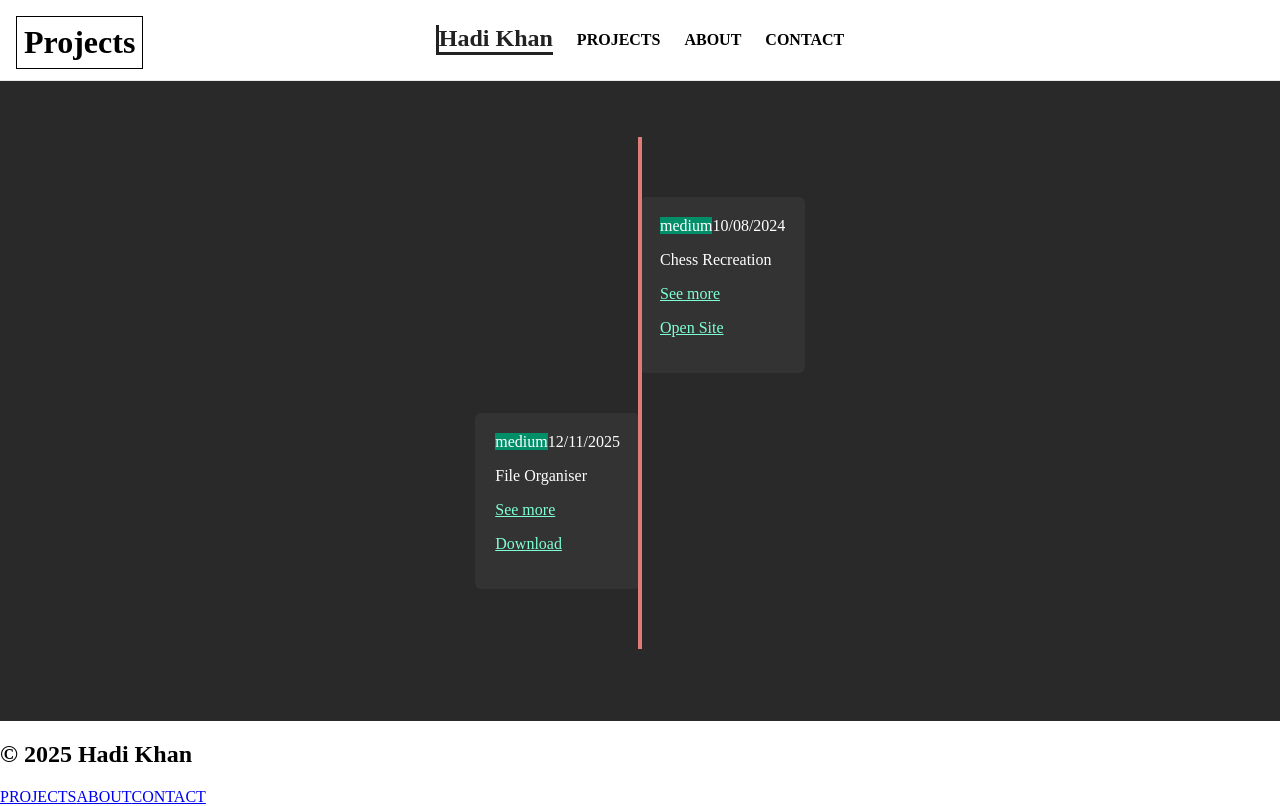
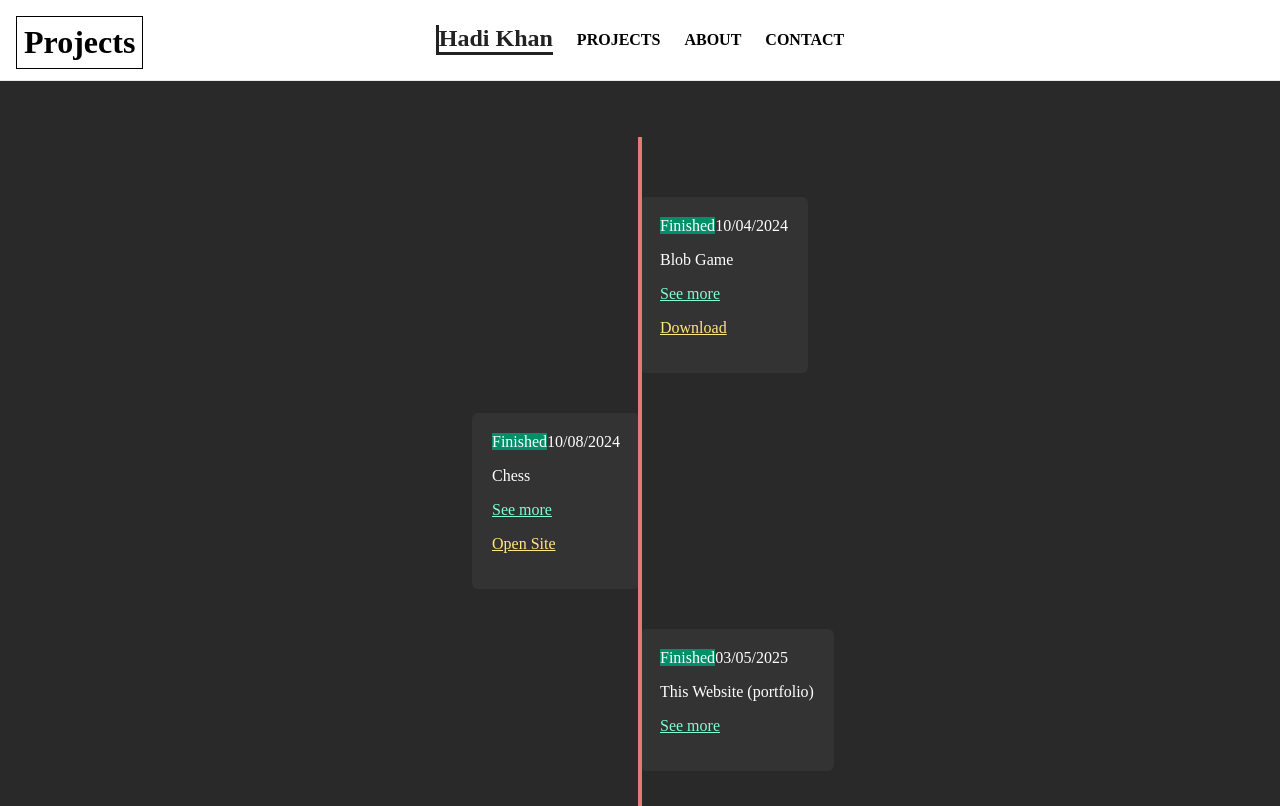
Before and after one commit to Hadookhan/my-portfolio, a React (Vite) app: page /Projects in a window 1280 px wide. Shown: the top 806 px of the page. Built offline with nearby package versions, Linux system fonts and the light colour scheme.

Commit message:
Modified projects json and attempt to fix url redirect

```diff
--- a/src/App.jsx
+++ b/src/App.jsx
@@ -6,6 +6,9 @@ import Contact from './pages/Contact';
 import Navbar from './components/Navbar';
 import Footer from './components/Footer';
 import ChessGame from './projects/ChessGame';
+import BlobGame from './projects/BlobGame';
+import FileOrganiser from './projects/FileOrganiser';
+import PortoflioSite from './projects/PorfolioSite';
 
 function App() {
   return (
@@ -13,10 +16,13 @@ function App() {
     <Navbar />
         <Routes>
           <Route path="/" element={<Home />} />
-          <Route path="/projects" element={<Projects />} />
-          <Route path="/about" element={<About />} />
-          <Route path="/contact" element={<Contact />} />
-          <Route path="/projects/ChessGame" element={<ChessGame />} />
+          <Route path="/Projects" element={<Projects />} />
+          <Route path="/About" element={<About />} />
+          <Route path="/Contact" element={<Contact />} />
+          <Route path="/Projects/ChessGame" element={<ChessGame />} />
+          <Route path="/Projects/BlobGame" element={<BlobGame />} />
+          <Route path="/Projects/FileOrganiser" element={<FileOrganiser />} />
+          <Route path="/Projects/PortfolioSite" element={<PortoflioSite />} />
         </Routes>
     <Footer></Footer>
     </>
--- a/src/css/timelineitem.css
+++ b/src/css/timelineitem.css
@@ -40,6 +40,9 @@
   max-width: 260px;
 }
 
-.link {
+.source-link {
     color: aquamarine;
 }
+.access-link {
+    color: rgb(255, 232, 127);
+}
--- a/src/helpers/TimeLineData.json
+++ b/src/helpers/TimeLineData.json
@@ -1,8 +1,25 @@
 [
     {
-        "name": "Chess Recreation",
+        "name": "Blob Game",
+        "created": "10/04/2024",
+        "links": {
+            "source": {
+                "url": "/BlobGame",
+                "text": "See more"
+            },
+            "access": {
+                "url": "https://github.com/Hadookhan/blob/releases/download/latest/blob-main.zip",
+                "text": "Download"
+            }
+        },
+        "category": {
+            "tag": "Finished",
+            "colour": "#018f69"
+        }
+    },
+    {
+        "name": "Chess",
         "created": "10/08/2024",
-        "desc": "My own recreation of Chess",
         "links": {
             "source": {
                 "url": "/ChessGame",
@@ -14,17 +31,30 @@
             }
         },
         "category": {
-            "tag": "medium",
+            "tag": "Finished",
+            "colour": "#018f69"
+        }
+    },
+    {
+        "name": "This Website (portfolio)",
+        "created": "03/05/2025",
+        "links": {
+            "source": {
+                "url": "/PortfolioSite",
+                "text": "See more"
+            }
+        },
+        "category": {
+            "tag": "Finished",
             "colour": "#018f69"
         }
     },
     {
         "name": "File Organiser",
         "created": "12/11/2025",
-        "desc": "Organises files based on file extension",
         "links": {
             "source": {
-                "url": "/FileOrganizer",
+                "url": "/FileOrganiser",
                 "text": "See more"
             },
             "access": {
@@ -33,7 +63,7 @@
             }
         },
         "category": {
-            "tag": "medium",
+            "tag": "Finished",
             "colour": "#018f69"
         }
     }
--- a/src/helpers/TimelineItem.jsx
+++ b/src/helpers/TimelineItem.jsx
@@ -16,7 +16,7 @@ function TimelineItem({ data }) {
               href={window.location.href + data.links.source.url}
               target="_blank"
               rel="noopener noreferrer"
-              className='link'
+              className='source-link'
             >
               {data.links.source.text}
             </a>
@@ -29,7 +29,7 @@ function TimelineItem({ data }) {
               href={data.links.access.url}
               target="_blank"
               rel="noopener noreferrer"
-              className='link'
+              className='access-link'
             >
               {data.links.access.text}
             </a>
--- /dev/null
+++ b/src/projects/BlobGame.jsx
@@ -0,0 +1,14 @@
+import '../css/default.css';
+import '../css/projects.css';
+
+export default function BlobGame() {
+
+    return (
+        <div>
+            <h1 className="title">Project: Blob Game</h1>
+            <div className="page-content">
+
+            </div>
+        </div>
+    );
+}
--- /dev/null
+++ b/src/projects/FileOrganiser.jsx
@@ -0,0 +1,14 @@
+import '../css/default.css';
+import '../css/projects.css';
+
+export default function FileOrganiser() {
+
+    return (
+        <div>
+            <h1 className="title">Project: File Organiser</h1>
+            <div className="page-content">
+
+            </div>
+        </div>
+    );
+}
--- /dev/null
+++ b/src/projects/PorfolioSite.jsx
@@ -0,0 +1,14 @@
+import '../css/default.css';
+import '../css/projects.css';
+
+export default function PortoflioSite() {
+
+    return (
+        <div>
+            <h1 className="title">Project: Portfolio Site</h1>
+            <div className="page-content">
+
+            </div>
+        </div>
+    );
+}
```
